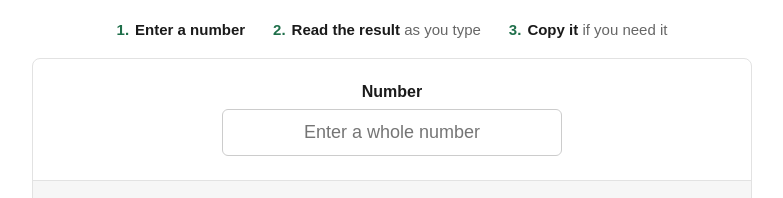
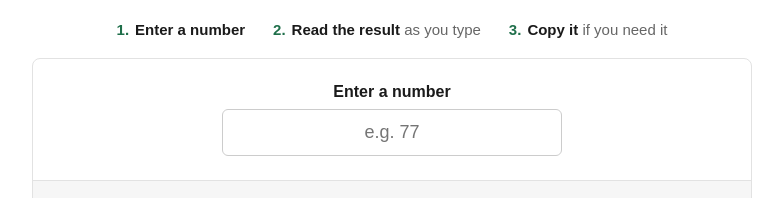
Before and after one commit to Akmalp292/akmalprimo-js, a plain HTML site: page index.html in a window 1280 px wide. Shown: the part 112-310 px from the top of the page, without its empty margins (248-1031 px from the left). Drawn offline with Linux system fonts and the light colour scheme.

Commit message:
chore: update input label and placeholder

```diff
--- a/index.html
+++ b/index.html
@@ -29,7 +29,7 @@
 
       <section class="tool">
         <div class="tool__input">
-          <label for="number" class="tool__label">Number</label>
+          <label for="number" class="tool__label">Enter a number</label>
           <div class="input-wrap">
             <input
               id="number"
@@ -37,7 +37,7 @@
               type="text"
               inputmode="numeric"
               autocomplete="off"
-              placeholder="Enter a whole number"
+              placeholder="e.g. 77"
             />
             <button type="button" id="clear" class="clear" aria-label="Clear input" hidden>
               ×
```
